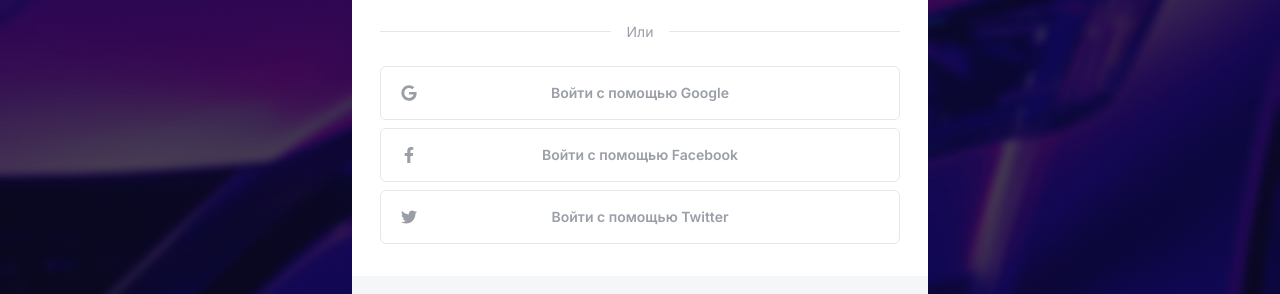
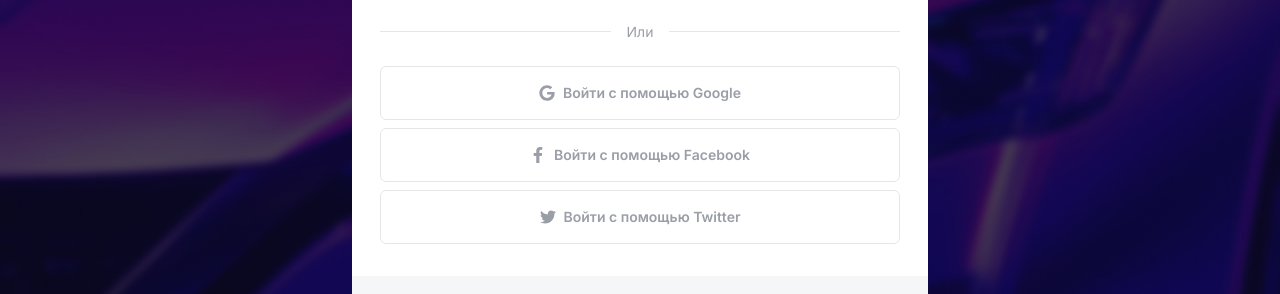
Before and after one commit to danillymkin/bd-front-cra, a React (Create React App) app: page /login in a window 1280 px wide. Shown: the part 402-696 px from the top of the page. Built offline with nearby package versions, Linux system fonts and the light colour scheme; no server answers.

Commit message:
Refactor

```diff
--- a/src/components/ui/Button/Button.module.scss
+++ b/src/components/ui/Button/Button.module.scss
@@ -1,5 +1,5 @@
 .button {
-  @apply relative text-sm px-5 rounded rounded-md transition-colors duration-200
+  @apply relative flex items-center justify-center text-sm px-5 rounded rounded-md transition-colors duration-200
 }
 
 .small {
@@ -18,6 +18,10 @@
   @apply border text-gray-black border-gray-light hover:text-white hover:bg-purple
 }
 
+.ghost {
+  @apply text-gray-black bg-gray-white hover:text-purple
+}
+
 .pagination {
   @apply flex justify-center items-center border border-gray-light h-10 w-10 px-0 py-0 hover:text-white hover:bg-purple hover:border-none
 }
@@ -30,14 +34,6 @@
   @apply w-full
 }
 
-.icon {
-  @apply absolute bottom-1/2 translate-y-1/2
+.withIcon {
+  @apply gap-x-2
 }
-
-.iconLeft {
-  @apply left-5
-}
-
-.iconRight {
-  @apply right-5
-}
--- a/src/components/ui/Button/Button.tsx
+++ b/src/components/ui/Button/Button.tsx
@@ -4,7 +4,7 @@
 import classNames from 'classnames/bind';
 
 interface ButtonProps extends ButtonHTMLAttributes<HTMLButtonElement> {
-  variant?: 'default' | 'primary' | 'pagination';
+  variant?: 'default' | 'primary' | 'pagination' | 'ghost';
   className?: string;
   width?: 'default' | 'full';
   size?: 's' | 'm';
@@ -32,29 +32,21 @@
     button: true,
     primary: variant === 'primary',
     default: variant === 'default',
+    pagination: variant === 'pagination',
+    ghost: variant === 'ghost',
     disabled: disabled,
-    pagination: variant === 'pagination',
     widthFull: width === 'full',
     small: size === 's',
     medium: size === 'm',
+    withIcon: leftIcon || rightIcon,
     [className]: className,
-  });
-
-  const leftIconClasses = cx({
-    icon: true,
-    iconLeft: true,
-  });
-
-  const rightIconClasses = cx({
-    icon: true,
-    iconRight: true,
   });
 
   return (
     <button className={buttonClasses} {...props}>
-      {leftIcon && <div className={leftIconClasses}>{leftIcon}</div>}
+      {leftIcon && <div>{leftIcon}</div>}
       {children}
-      {rightIcon && <div className={rightIconClasses}>{rightIcon}</div>}
+      {rightIcon && <div>{rightIcon}</div>}
     </button>
   );
 };
```
